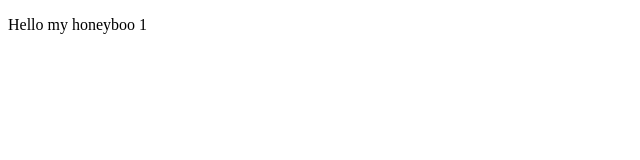
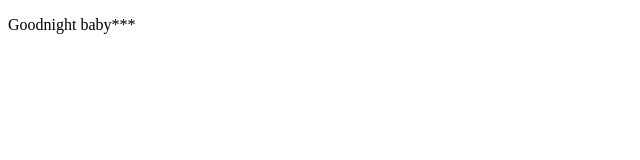
Before and after one commit to LouiseLouis/HTML-2, a plain HTML site: page index.html in a window 1280 px wide. Shown: the full height of the page, 0-640 px from the left. Drawn offline with Linux system fonts and the light colour scheme.

Commit message:
Goodnight

```diff
--- a/index.html
+++ b/index.html
@@ -7,7 +7,7 @@
     <title>Document</title>
 </head>
 <body>
-<p> Hello my honeyboo 1
+<p> Goodnight baby***
 </body>
 </html>
 </html>
```
